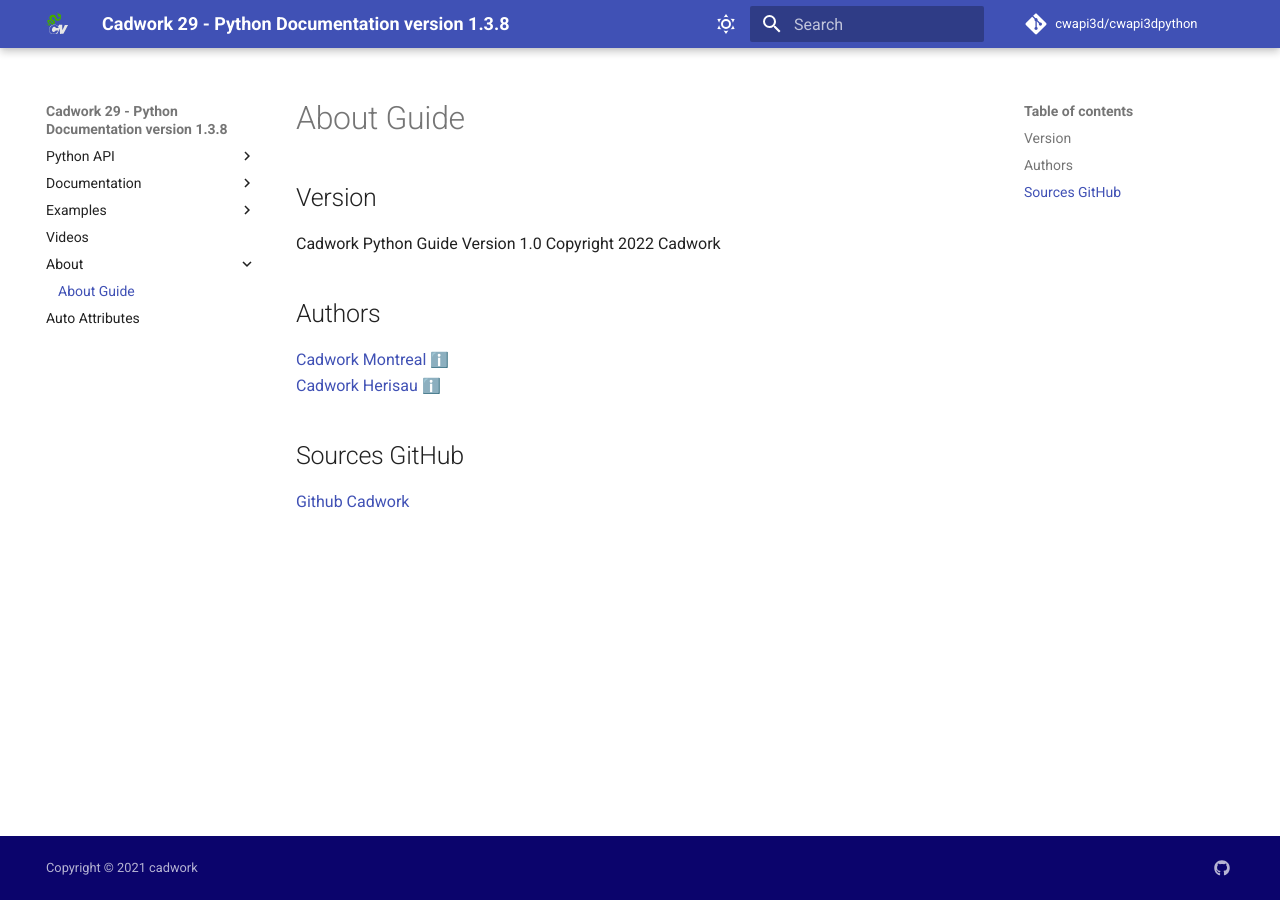
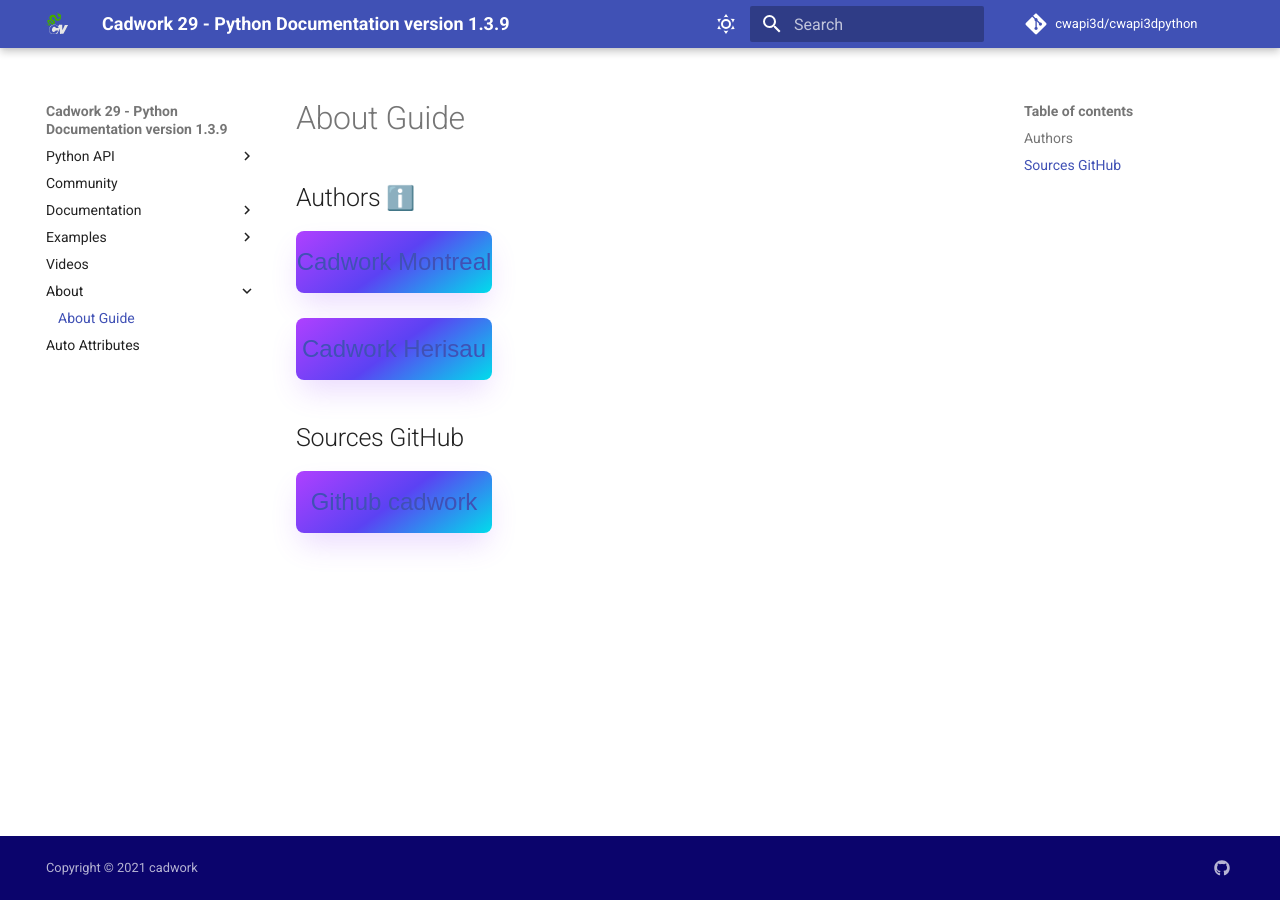
Before and after one commit to cwapi3d/cwapi3dpython, an MkDocs documentation site: the page built from docs/about.md, in a window 1280 px wide. Built offline with MkDocs 1.6.1 and Material for MkDocs 9.7.7, drawn with Linux system fonts in a browser that asks for light colours; emoji names are drawn with the system emoji font; comment, search, counter and statistics services are not loaded.

Commit message:
update version. change button style.

```diff
--- a/docs/about.md
+++ b/docs/about.md
@@ -1,10 +1,7 @@
-## Version
-Cadwork Python Guide Version 1.0
-Copyright 2022 Cadwork
 
-## Authors
-[Cadwork Montreal](https://www.cadwork.com/cwen/Ourcompany/Company/cadwork/Montreal.html){target=_blank} :information_source: <br>
-[Cadwork Herisau](https://www.cadwork.com/cwde/Unternehmen/Unsere_Bueros_und_Teams/Cadwork_Holz_AG_Herisau_CH.htm){target=_blank} :information_source:
+## Authors :information_source:
+[Cadwork Montreal](https://www.cadwork.com/cwen/Ourcompany/Company/cadwork/Montreal.html){.button-63}
+[Cadwork Herisau](https://www.cadwork.com/cwde/Unternehmen/Unsere_Bueros_und_Teams/Cadwork_Holz_AG_Herisau_CH.htm){.button-63}
 
 ## Sources GitHub
-[Github Cadwork](https://github.com/cwapi3d/cwapi3dpython){target=_blank}
+[Github cadwork](https://github.com/cwapi3d/cwapi3dpython){.button-63}
--- a/mkdocs.yml
+++ b/mkdocs.yml
@@ -7,12 +7,13 @@ edit_uri: ""
 # Copyright
 copyright: Copyright &copy; 2021 cadwork
 
-site_name: Cadwork 29 - Python Documentation version 1.3.8
+site_name: Cadwork 29 - Python Documentation version 1.3.9
 site_url: https://python.cadwork.dev/
 theme:
     name: material
     nav_style: dark
     logo: cw_logo.svg  # cwapi3d_logo2.svg # cwapi3d_logo_small.png #cwapi3d_logo.svg
+    favicon: cw_logo.svg
     version: v29
     palette:
       - media: "(prefers-color-scheme: light)"
@@ -38,7 +39,7 @@ nav:
     - Get Started: get_started.md
     - Packages and Modules: modules.md
     - Debugging: debug.md
-    - Community: community.md
+  - Community: community.md
   - Documentation:
     - attribute_controller: documentation/attribute_controller.md
     - bim_controller: documentation/bim_controller.md
--- a/setup.py
+++ b/setup.py
@@ -7,7 +7,7 @@ long_description = (here / 'README.md').read_text(encoding='utf-8')
 
 setup(
     name='cwapi3d',
-    version='1.3.8',
+    version='1.3.9',
     author='Cadwork',
     author_email='it@cadwork.ca',
     description='Python bindings for CwAPI3D',
```
Also changed, not shown: docs/auto_attributes.md (+3 -0 lines), docs/community.md (+5 -0 lines).
